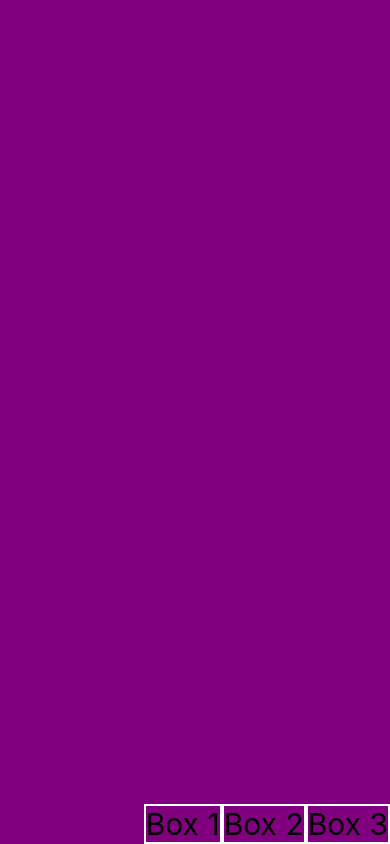
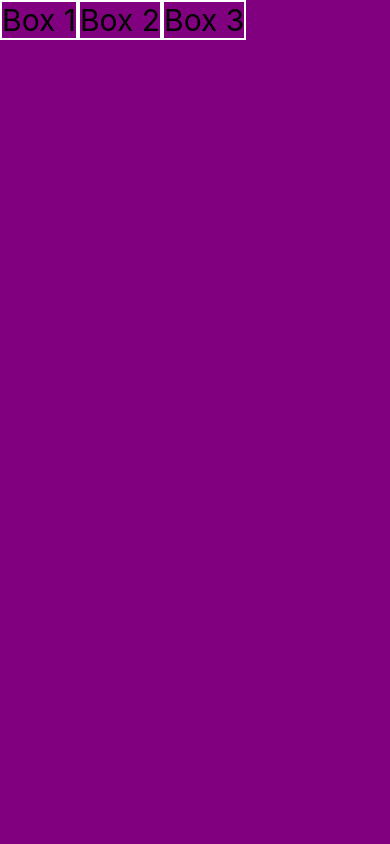
Before and after one commit to psyQore/myfirstapp-reactnative, a React Native app: screen / in a window 390 px wide. Built offline with nearby package versions, Linux system fonts and the light colour scheme.

Commit message:
Ejemplo de alignSelf para alinear los elementos individualmente

```diff
--- a/src/screens/FlexScreen.tsx
+++ b/src/screens/FlexScreen.tsx
@@ -18,23 +18,26 @@ const styles = StyleSheet.create({
     flex: 1,
     backgroundColor: 'purple',
     flexDirection: 'row',
-    justifyContent: 'flex-end',
-    alignItems: 'flex-end'
+    // justifyContent: 'flex-end',
+    alignItems: 'flex-start',
   },
   box1: {
     borderWidth: 2,
     borderColor: 'white',
     fontSize: 30,
+    // alignSelf: 'center',
   },
   box2: {
     borderWidth: 2,
     borderColor: 'white',
     fontSize: 30,
+    // alignSelf: 'flex-start'
   },
   box3: {
     borderWidth: 2,
     borderColor: 'white',
     fontSize: 30,
+    // alignSelf: 'flex-end'
   },
 });
 
```
